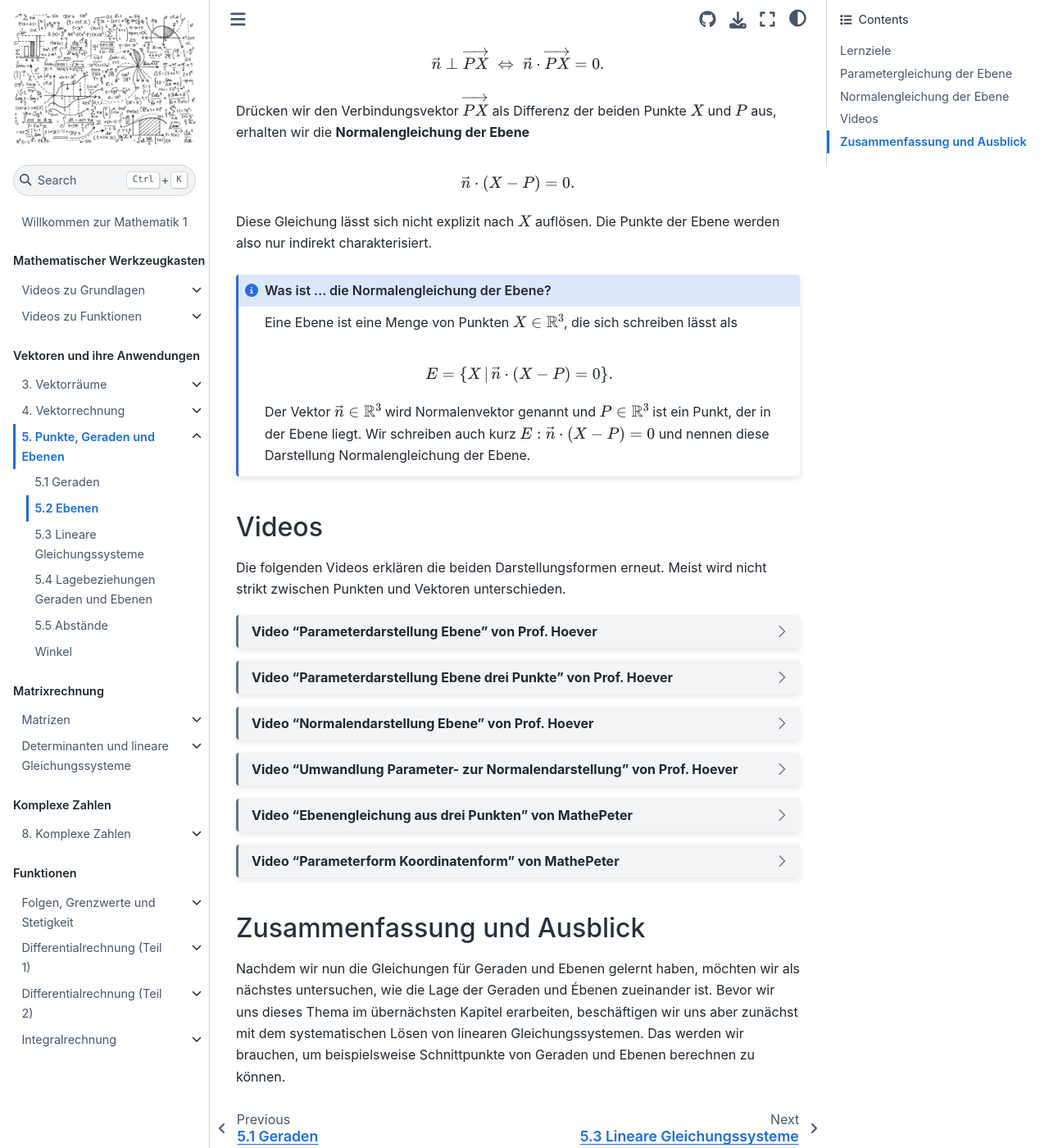
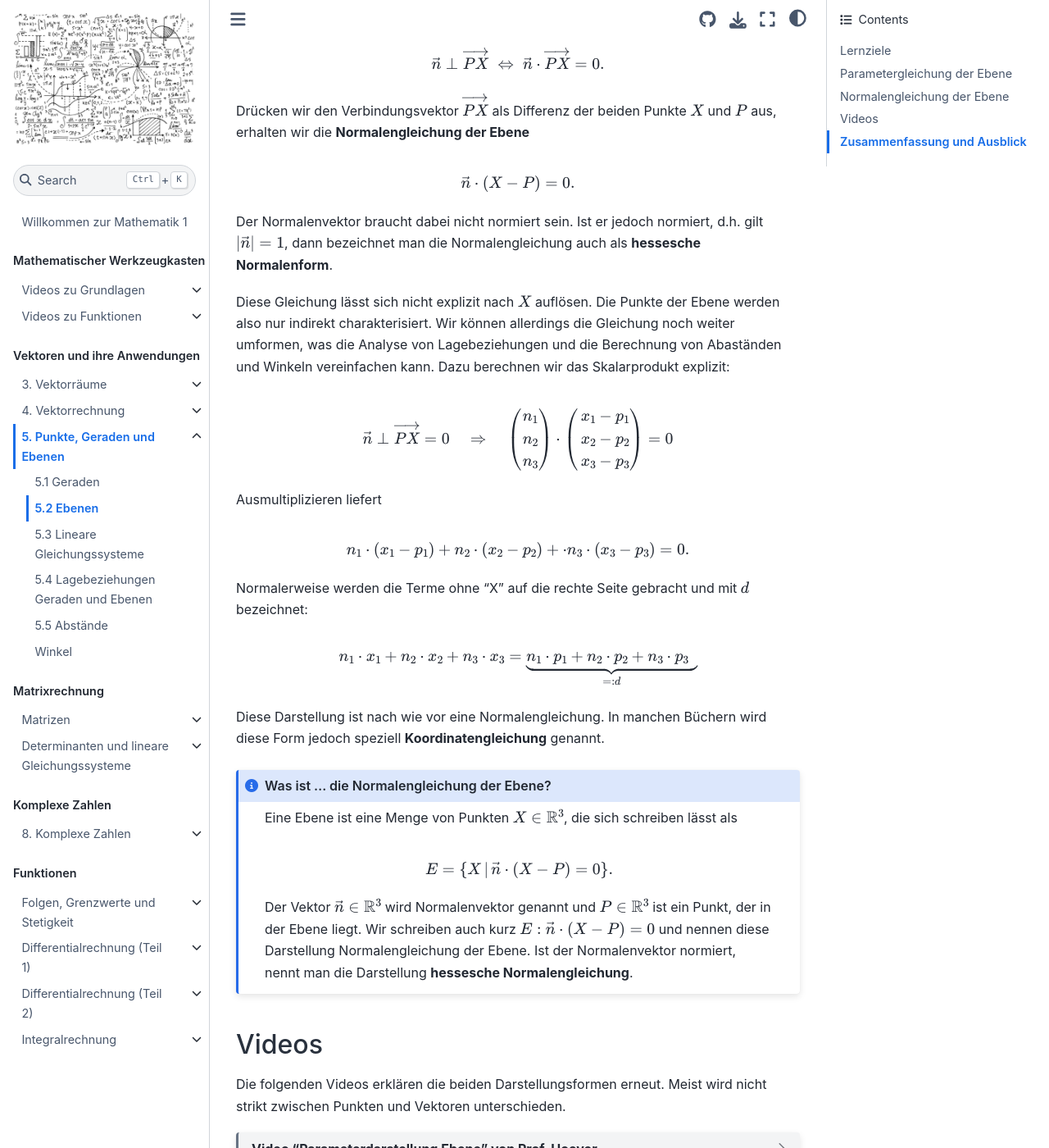
Before and after one commit to gramschs/book_dev, a Jupyter Book: the page built from doc/chapter05/chapter05_sec02.md, in a window 1280 px wide and 1400 px high, scrolled down 1735 px. Shown: the whole window at 82% size. Built offline with Jupyter Book 1.0.4 settings and Sphinx 7.4.7 and the Sphinx Book theme 1.1.4, drawn with Linux system fonts in a browser that asks for light colours.

Commit message:
added hessesche Normalenform

````diff
--- a/doc/chapter05/chapter05_sec02.md
+++ b/doc/chapter05/chapter05_sec02.md
@@ -72,8 +72,33 @@ Punkte $X$ und $P$ aus, erhalten wir die **Normalengleichung der Ebene**
 
 $$\vec{n}\cdot (X-P)=0.$$
 
+Der Normalenvektor braucht dabei nicht normiert sein. Ist er jedoch normiert,
+d.h. gilt $|\vec{n}|=1$, dann bezeichnet man die Normalengleichung auch als
+**hessesche Normalenform**.
+
 Diese Gleichung lässt sich nicht explizit nach $X$ auflösen. Die Punkte der
-Ebene werden also nur indirekt charakterisiert.
+Ebene werden also nur indirekt charakterisiert. Wir können allerdings die
+Gleichung noch weiter umformen, was die Analyse von Lagebeziehungen und die
+Berechnung von Abaständen und Winkeln vereinfachen kann. Dazu berechnen wir das
+Skalarprodukt explizit:
+
+$$\vec{n}\perp\overrightarrow{PX} =0 \quad \Rightarrow \quad
+\begin{pmatrix} n_1 \\ n_2 \\ n_3 \end{pmatrix} \cdot
+\begin{pmatrix} x_1 - p_1 \\ x_2 - p_2 \\ x_3 - p_3 \end{pmatrix} = 0
+$$
+
+Ausmultiplizieren liefert
+
+$$n_1\cdot(x_1-p_1) + n_2 \cdot (x_2 - p_2) + \cdot n_3\cdot(x_3-p_3) = 0.$$
+
+Normalerweise werden die Terme ohne "X" auf die rechte Seite gebracht und mit
+$d$ bezeichnet:
+
+$$n_1\cdot x_1 + n_2\cdot x_2 + n_3\cdot x_3 =
+\underbrace{n_1\cdot p_1 + n_2 \cdot p_2 + n_3 \cdot p_3}_{=:d}$$
+
+Diese Darstellung ist nach wie vor eine Normalengleichung. In manchen Büchern
+wird diese Form jedoch speziell **Koordinatengleichung** genannt.
 
 ```{admonition} Was ist ... die Normalengleichung der Ebene?
 :class: note
@@ -85,7 +110,8 @@ $$E = \{X \,|\, \vec{n}\cdot (X-P) = 0\}.$$
 Der Vektor $\vec{n}\in\mathbb{R}^3$ wird Normalenvektor genannt und
 $P\in\mathbb{R}^3$ ist ein Punkt, der in der Ebene liegt. Wir schreiben auch
 kurz $E: \vec{n}\cdot (X-P) = 0$ und nennen diese Darstellung Normalengleichung
-der Ebene.
+der Ebene. Ist der Normalenvektor normiert, nennt man die Darstellung **hessesche
+Normalengleichung**.
 ```
 
 ## Videos
````
